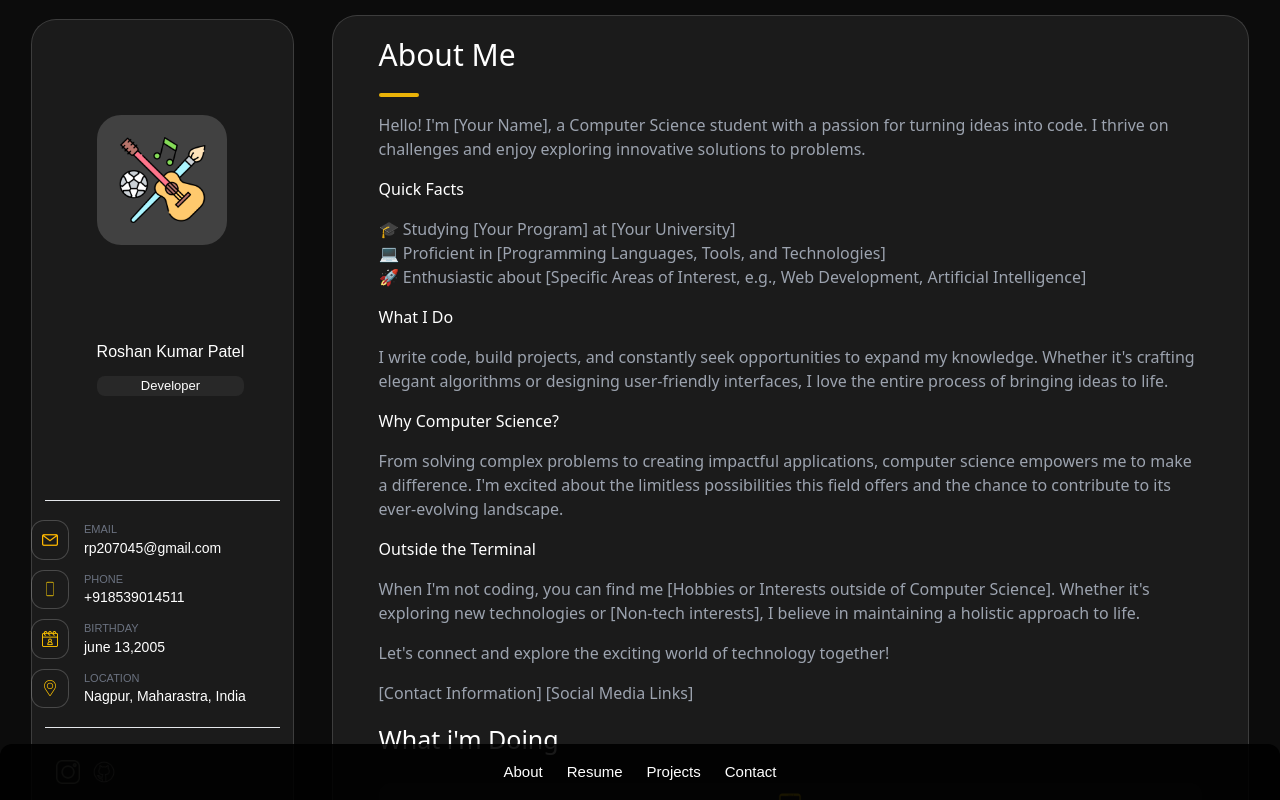
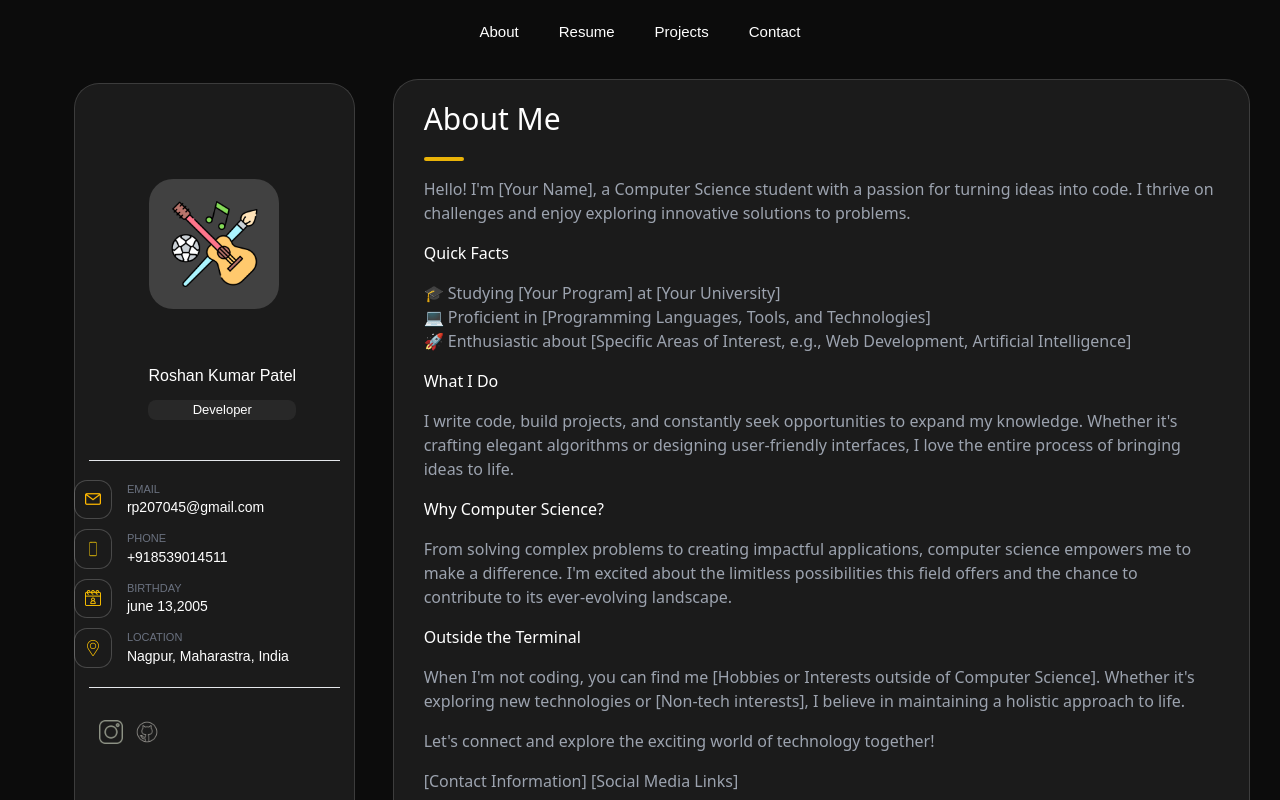
Before and after one commit to doTryCatch/portfolio.web, a React (Create React App) app: page / in a window 1280 px wide. Shown: the top 800 px of the page. Built offline with nearby package versions, Linux system fonts and the light colour scheme.

Commit message:
scroll part fixed and response for desktop as well

```diff
--- a/src/components/about.js
+++ b/src/components/about.js
@@ -6,7 +6,7 @@ import Mobile from "../image/Phone.png"
 function About() {
 
   return (
-   <div className="about font-sans font-medium space-y-4">
+   <div className="about font-sans font-medium space-y-4 ">
     <h1 className='h1 text-[30px]'>About Me</h1>
     <div className="yellow-line h-1 w-10  bg-yellow-500 rounded-3xl">
     </div>
@@ -31,6 +31,7 @@ function About() {
             </div>
             </div>
 
+
       ))}
 
 
--- a/src/index.css
+++ b/src/index.css
@@ -57,3 +57,15 @@ h1,h2,h3{
 
   background-color: rgba(0, 0, 0, .9);
 }
+li{
+  cursor: pointer;
+
+}
+li:hover{
+ color: rgb(254, 191, 1);
+}
+@media (min-width:768px){
+  .navbar{
+    background:transparent;
+  }
+}
--- a/src/page.js
+++ b/src/page.js
@@ -1,4 +1,4 @@
-import React,{useState} from 'react'
+import React,{useEffect, useState} from 'react'
 import {Contact_info} from "./jsonFIle/contact"
 import  Hobby from "./image/hobby.png"
 import DropDown from "./image/dropdown.png"
@@ -12,10 +12,16 @@ import Project from './components/project'
 function Page() {
   const [dropdown,setDropDown]=useState(false)
   const [path,setPath]=useState("About")
+  const [scroll,setScroll]=useState(0)
   const navigate=(e)=>{
 setPath( e.currentTarget.getAttribute('value'))
 
+
   }
+  window.addEventListener("scroll",(e)=>{
+    setScroll(window.scrollY)
+  })
+
  const handleClick=()=>{
   dropdown===false?setDropDown(true):setDropDown(false)
  }
@@ -23,8 +29,8 @@ setPath( e.currentTarget.getAttribute('value'))
     <section className="body">
 
 
-    <div className="navbar bottom-0  w-full bg-gray-500 rounded-tl-xl rounded-tr-xl h-14 fixed center">
-    <ul className='flex space-x-6 text-[15px] text-white'>
+    <div className="navbar bottom-0  w-full  rounded-tl-xl rounded-tr-xl h-14 md:h-16 fixed md:relative center">
+    <ul className='flex space-x-6 md:space-x-10 text-[15px] md:w-[70%] md:h-10 center text-white  md:rounded-xl'>
       <li onClick={navigate} value={"About"}>About</li>
       <li onClick={navigate} value={"Resume"}>Resume</li>
       <li onClick={navigate} value={"Project"}>Projects</li>
@@ -32,10 +38,10 @@ setPath( e.currentTarget.getAttribute('value'))
     </ul>
 
   </div>
-    <div className="page center   w-full h-full ">
+    <div className="page center  md:ml-11">
 
-   <div className="container md:flex w-[95%] md:space-x-10  space-y-4">
-    <div className="profile  w-full md:w-[30%] color my-5 text-white rounded-3xl ">
+   <div className="profile-container md:flex w-[95%] md:space-x-10  space-y-4 ">
+    <div className={"profile  w-full md:w-[44vh] color my-5  text-white rounded-3xl md:h-[105vh] "+ `${scroll<600?"md:sticky md:top-10 scroll-smooth":""}`}>
         <div className="showContact  flex justify-end md:hidden">
             <div className="buttonDiv rounded-tr-3xl  rounded-bl-2xl h-8 center w-10 " onClick={handleClick}>
             <p className='text-[16px] text-yellow-300 rotate-90 h-10 w-10 hidden'> {`>`} </p>
@@ -43,16 +49,17 @@ setPath( e.currentTarget.getAttribute('value'))
             </div>
 
         </div>
-        <div className="profile-containerw-[90%] md:w-full">
-        <div className="profile-content-area center md:block   -my-5 md:my-0 mb-3 ml-4 md:ml-0 md:mb-0 h-28 md:h-[60vh]">
-        <div className="container   space-x-4  md:block flex ">
-          <div className="img-container center  md:w-full   md:h-[40vh]">
+        <div className="profile-containerw-[90%] md:w-full ">
+        <div className="profile-content-area center md:block  mb-3 ml-4 md:ml-0 md:mb-0  h-28 md:h-auto">
+        <div className="container  space-x-4  h-[100%] md:block flex mb-8 overflow-scroll md:my-10">
+
+          <div className="img-container center  md:w-full   md:h-[30vh] ">
           <div className="img rounded-3xl  center h-[100px] md:w-[130px] md:h-[130px] w-[100px]" >
          <img src={Hobby} alt="" />
        </div>
           </div>
 
-       <div className="info center">
+       <div className="info center ">
         <div className="info-container space-y-3 ">
        <div className="name text-bold text[14px] ">
         <h1>Roshan Kumar Patel</h1>
@@ -76,7 +83,7 @@ setPath( e.currentTarget.getAttribute('value'))
        <hr className='w-[90%] ' />
        </div>
 
-     <div className={dropdown ? 'contact-info center  ' : '  hidden  md:block '}>
+     <div className={dropdown ? 'contact-info center  ' : '  hidden md:block md:center'}>
 
 
 <div className='container w-[90%] space-y-3 my-5'>
@@ -122,8 +129,8 @@ setPath( e.currentTarget.getAttribute('value'))
 
      </div>
     </div>
-    <section className="body color center rounded-3xl">
-      <div className="container w-[90%] md:[75%] my-4">
+    <section className="body-area color center rounded-3xl md:w-[135vh]">
+      <div className="container w-[90%] md:w-[93%] my-4 ">
 
 {path==="About"&& <About/>}
 {path==="Project"&& <Project/>}
```
